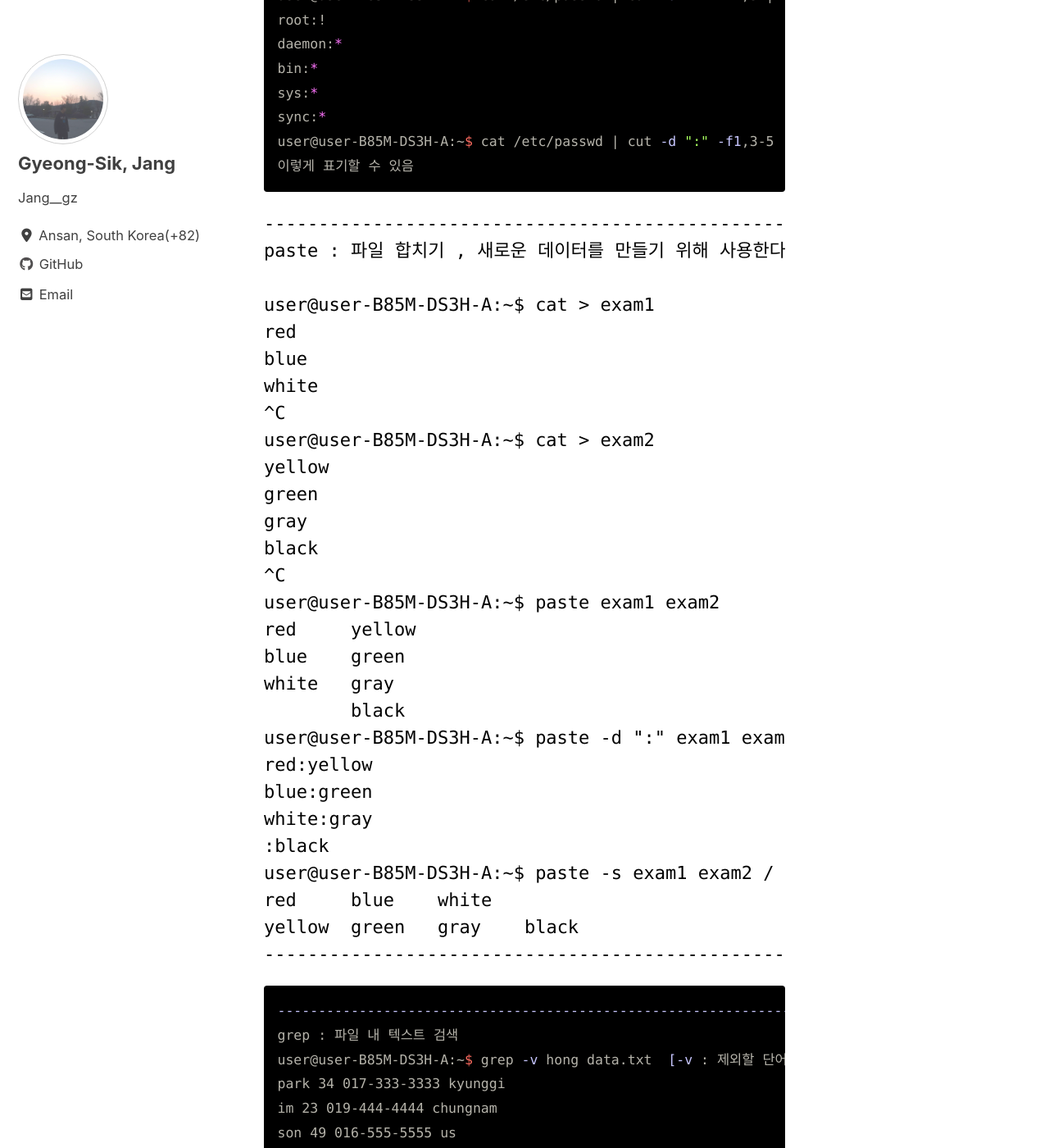
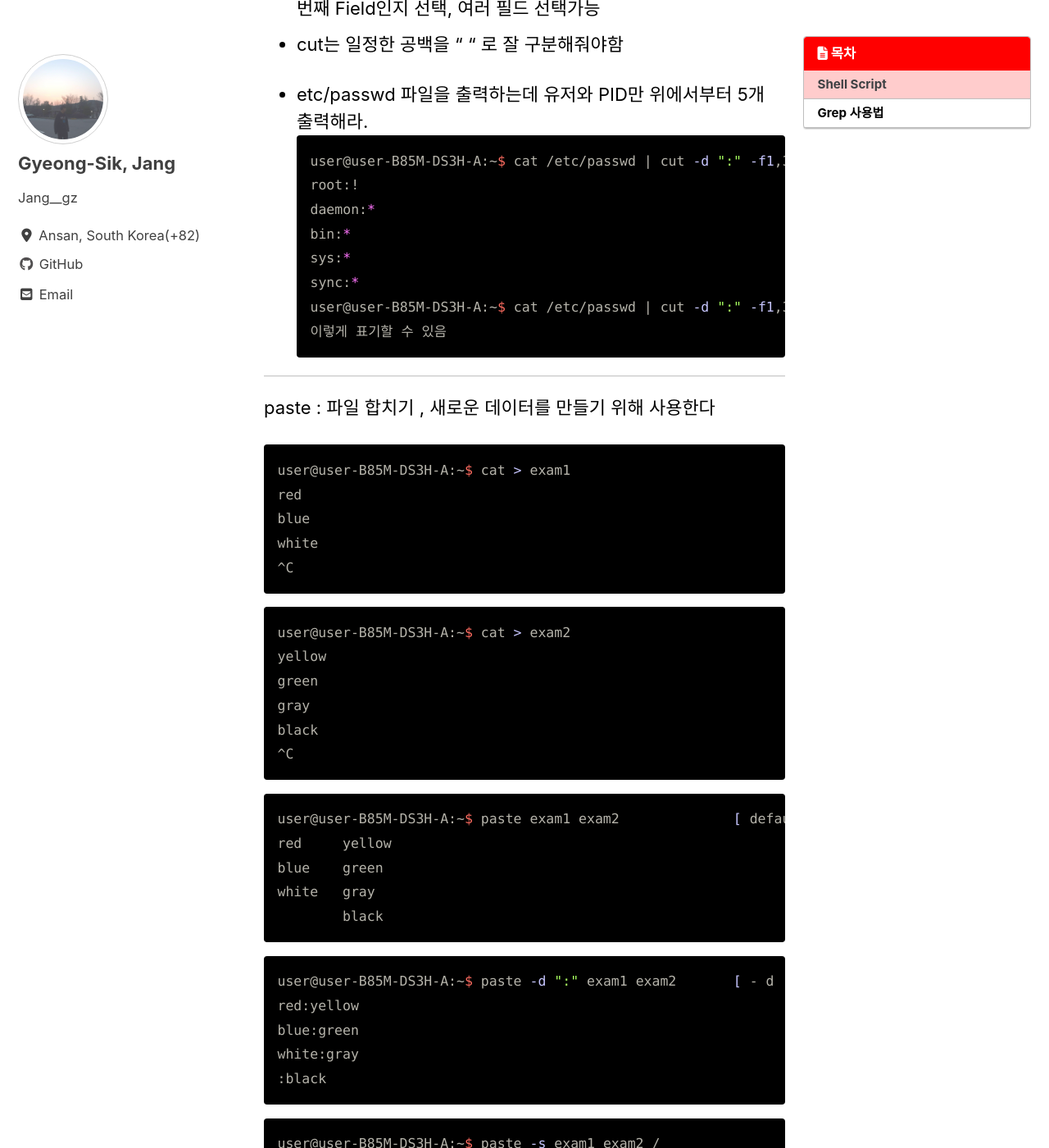
Before and after one commit to JangGyeongSik/JangGyeongSik.github.io, a Jekyll site: the page built from _posts/2019-07-31-shellpost.md, in a window 1280 px wide and 1400 px high, scrolled down 1129 px. Shown: the whole window at 82% size. Built offline with Jekyll 4.4.1, drawn with Linux system fonts in a browser that asks for light colours; cached includes are drawn as plain includes; nearby versions of some CDN libraries; some of the changed text lies outside the part shown.

Commit message:
Update 2019-07-31-shellpost.md

````diff
--- a/_posts/2019-07-31-shellpost.md
+++ b/_posts/2019-07-31-shellpost.md
@@ -1,9 +1,12 @@
 ---
-title: "ShellScript(1) "
+title: "ShellScript"
 date: 2019-07-31 17:45
-categories: Linux Ubuntu Shell
+categories: Linux
+toc: true
+toc_sticky: true
+toc_label : 목차
 ---
-#ShellScripts-1
+## Shell Script
 
 
 ```class
@@ -20,8 +23,8 @@ sa 45 017-9999-9999 canada
 hwang 32 015-555-5555  kwangju
 ```
 
-```shell
-cut -c : 문자수 반환
+- cut -c : 문자수 반환
+```bash
 user@user-B85M-DS3H-A:~$ cut -c 2-4 data.txt
 ong
 ark
@@ -32,10 +35,12 @@ ang
 ee
 a 4
 wan
-cut -d : 문자열 구분, 공백문자 구분시 " " 삽입, f는 구분자로 몇번째 Field인지 선택, 여러 필드 선택가능
-cut는 일정한 공백을 " " 로 잘 구분해줘야함
+```
+- cut -d : 문자열 구분, 공백문자 구분시 " " 삽입, f는 구분자로 몇번째 Field인지 선택, 여러 필드 선택가능
+- cut는 일정한 공백을 " " 로 잘 구분해줘야함
 
-(실습) etc/passwd 파일을 출력하는데 유저와 PID만 위에서부터 5개 출력해라.
+- etc/passwd 파일을 출력하는데 유저와 PID만 위에서부터 5개 출력해라.
+```bash
 user@user-B85M-DS3H-A:~$ cat /etc/passwd | cut -d ":" -f1,3 | head -5
 root:!
 daemon:*
@@ -45,40 +50,53 @@ sync:*
 user@user-B85M-DS3H-A:~$ cat /etc/passwd | cut -d ":" -f1,3-5 | head -5
 이렇게 표기할 수 있음
 ```
-```class
+
+
 ------------------------------------------------------------------------------------------------------------------------
 paste : 파일 합치기 , 새로운 데이터를 만들기 위해 사용한다
-
+```bash
 user@user-B85M-DS3H-A:~$ cat > exam1
 red
 blue
 white
 ^C
+```
+
+```bash
 user@user-B85M-DS3H-A:~$ cat > exam2
 yellow
 green
 gray
 black
 ^C
+```
+
+```bash
 user@user-B85M-DS3H-A:~$ paste exam1 exam2		[ default : 세워서 옆으로 합침 ]
 red	yellow
 blue	green
 white	gray
 	black
+```
+
+```bash
 user@user-B85M-DS3H-A:~$ paste -d ":" exam1 exam2 	[ - d : 구분자로 합침 ]
 red:yellow
 blue:green
 white:gray
 :black
+```
+
+```bash
 user@user-B85M-DS3H-A:~$ paste -s exam1 exam2 / 		[ -s : 눕혀서 위 아래로 합침 ]
 red	blue	white
 yellow	green	gray	black
-------------------------------------------------------------------------------------------------------------------------
 ```
 
-```shell
-------------------------------------------------------------------------------------------------------------------------
-grep : 파일 내 텍스트 검색
+## Grep 사용법
+
+- grep : 파일 내 텍스트 검색
+```bash
 user@user-B85M-DS3H-A:~$ grep -v hong data.txt 	[-v : 제외할 단어 ]
 park 34 017-333-3333 kyunggi
 im 23 019-444-4444 chungnam
@@ -88,14 +106,24 @@ jang 21 011-7777-7777 japan
 lee 16 016-8888-8888 china
 sa 45 017-9999-9999 canada
 hwang 32 015-555-5555 kwangju
+```
+
+```bash
 user@user-B85M-DS3H-A:~$ grep -i HonG data.txt 	[-i :  대소문자 구분 안함 ]
 hong 28 011-222-2222 seoul
+```
+
+```bash
 user@user-B85M-DS3H-A:~$ grep -n hong data.txt 	[-n : 라인넘버 출력]
 1:hong 28 011-222-2222 seoul
+```
 
+```bash
 user@user-B85M-DS3H-A:~$ grep -l hong data.txt 	[ -l : 파일명 ]
 data.txt
+```
 
+```bash
 user@user-B85M-DS3H-A:~$ grep -c park data.txt 	[ -c : 지정한 텍스트를 사용한 유저가 몇명 ]
 1
 ```
````
